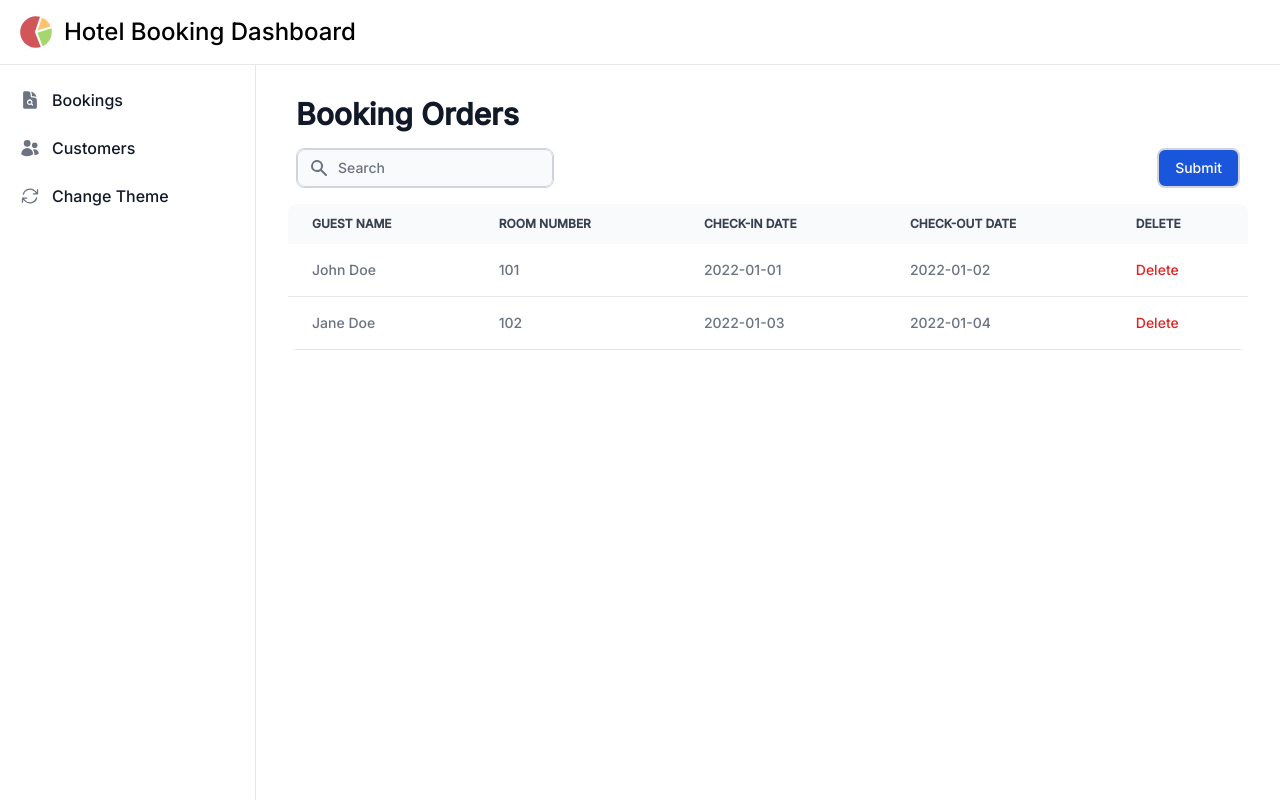
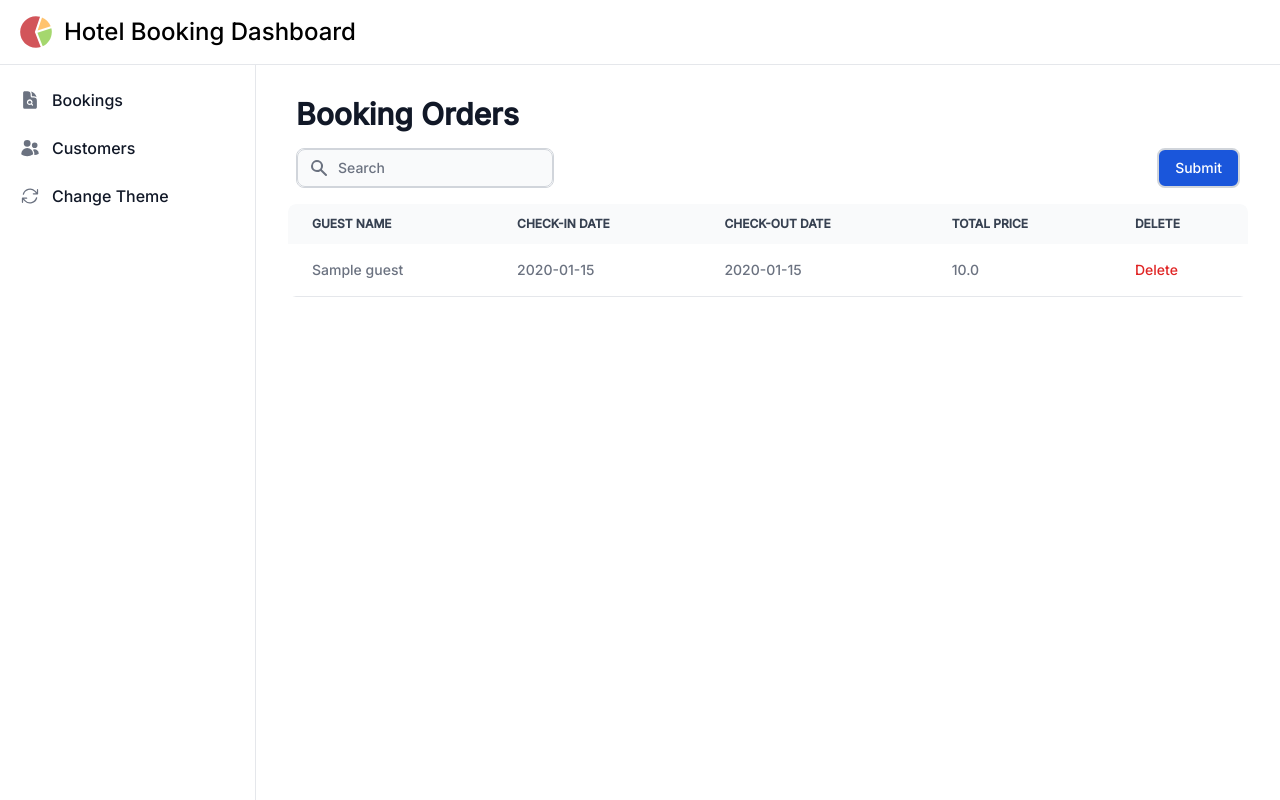
Before and after one commit to nocodenolife3742/booking-adminpage, a Flask app: page /bookings in a window 1280 px wide. Run offline with Flask 3, Linux system fonts and the light colour scheme; tables that the repository leaves empty hold one stand-in row (values such as "Sample post"); some libraries are stand-ins or nearby versions.

Commit message:
add progress

```diff
--- a/app.py
+++ b/app.py
@@ -7,15 +7,30 @@ app.config['SQLALCHEMY_TRACK_MODIFICATIONS'] = False
 database = SQLAlchemy(app)
 
 
+class Guest(database.Model):
+    __tablename__ = 'guest'
+    guest_id = database.Column(database.Integer, primary_key=True)
+    guest_name = database.Column(database.String(255), nullable=False)
+    contact_email = database.Column(database.String(255), nullable=False)
+    contact_phone = database.Column(database.String(255), nullable=False)
+
+
+class Booking(database.Model):
+    __tablename__ = 'booking'
+    booking_id = database.Column(database.Integer, primary_key=True)
+    guest_id = database.Column(database.Integer, database.ForeignKey('guest.guest_id'), nullable=False)
+    check_in_date = database.Column(database.Date, nullable=False)
+    check_out_date = database.Column(database.Date, nullable=False)
+    total_price = database.Column(database.Float, nullable=False)
+
+    guest = database.relationship('Guest', backref='bookings')
+
+
 @app.route('/customers')
 def customers():
     theme = request.args.get('theme') or 'light'
     search = request.args.get('search') or ''
-    print(search)
-    data = [
-        {'name': 'John Doe', 'email': '2h4gK@example.com', 'phone': '123-456-7890'},
-        {'name': 'Keele', 'email': 'bonbonbomb@example.com', 'phone': '114-514-1919810'},
-    ]
+    data = Guest.query.filter(Guest.guest_name.like(f'%{search}%')).all()
     return render_template('customers.html', theme=theme, guests=data)
 
 
@@ -23,11 +38,7 @@ def customers():
 def bookings():
     theme = request.args.get('theme') or 'light'
     search = request.args.get('search') or ''
-    print(search)
-    data = [
-        {'name': 'John Doe', 'room': '101', 'checkin': '2022-01-01', 'checkout': '2022-01-02'},
-        {'name': 'Jane Doe', 'room': '102', 'checkin': '2022-01-03', 'checkout': '2022-01-04'},
-    ]
+    data = Booking.query.all()
     return render_template('bookings.html', theme=theme, bookings=data)
 
 
--- a/templates/bookings.html
+++ b/templates/bookings.html
@@ -53,13 +53,13 @@
                         Guest Name
                     </th>
                     <th scope="col" class="px-6 py-3">
-                        Room Number
-                    </th>
-                    <th scope="col" class="px-6 py-3">
                         Check-in Date
                     </th>
                     <th scope="col" class="px-6 py-3">
                         Check-out Date
+                    </th>
+                    <th scope="col" class="px-6 py-3">
+                        Total Price
                     </th>
                     <th scope="col" class="px-6 py-3">
                         Delete
@@ -70,16 +70,16 @@
                 {% for booking in bookings %}
                     <tr class="bg-white border-b dark:bg-gray-800 dark:border-gray-700 hover:bg-gray-50 dark:hover:bg-gray-600">
                         <td class="px-6 py-4">
-                            {{ booking.name }}
+                            {{ booking.guest.guest_name }}
                         </td>
                         <td class="px-6 py-4">
-                            {{ booking.room }}
+                            {{ booking.check_in_date }}
                         </td>
                         <td class="px-6 py-4">
-                            {{ booking.checkin }}
+                            {{ booking.check_out_date }}
                         </td>
                         <td class="px-6 py-4">
-                            {{ booking.checkout }}
+                            {{ booking.total_price }}
                         </td>
                         <td class="px-6 py-4">
                             <a href="#" class="font-medium text-red-600 dark:text-red-500 hover:underline">Delete</a>
--- a/templates/customers.html
+++ b/templates/customers.html
@@ -63,13 +63,13 @@
             {% for guest in guests %}
                 <tr class="bg-white border-b dark:bg-gray-800 dark:border-gray-700 hover:bg-gray-50 dark:hover:bg-gray-600">
                     <td class="px-6 py-4">
-                        {{ guest.name }}
+                        {{ guest.guest_name }}
                     </td>
                     <td class="px-6 py-4">
-                        {{ guest.email }}
+                        {{ guest.contact_email }}
                     </td>
                     <td class="px-6 py-4">
-                        {{ guest.phone }}
+                        {{ guest.contact_phone }}
                     </td>
                 </tr>
             {% endfor %}
```
Also changed, not shown: 1 other file.
